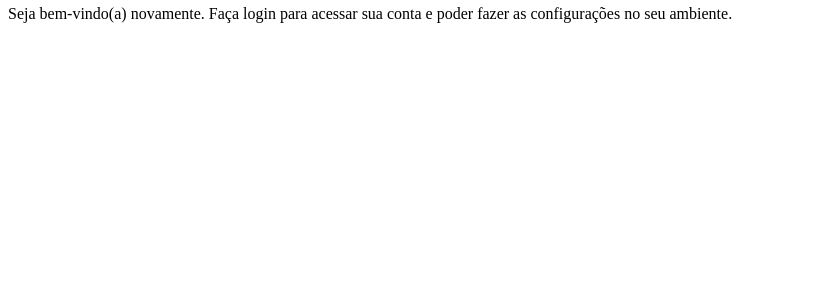
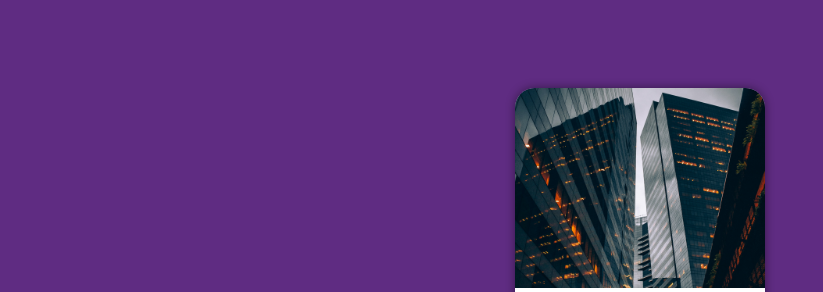
Before and after one commit to DH-Cardoso/projeto-login, a plain HTML site: page index.html in a window 1280 px wide. Shown: the part 62-354 px from the top of the page, without its empty margins (0-823 px from the left). Drawn offline with Linux system fonts and the light colour scheme.

Commit message:
atualizações

```diff
--- a/estilos/style.css
+++ b/estilos/style.css
@@ -5,3 +5,49 @@
     Verde: #49a09d
     Lilás: #5f2c82
 */
+
+* {
+    font-family: system-ui, -apple-system, BlinkMacSystemFont, 'Segoe UI', Roboto, Oxygen, Ubuntu, Cantarell, 'Open Sans', 'Helvetica Neue', sans-serif;
+    padding: 0;
+    margin: 0;
+    box-sizing: border-box;
+}
+
+body, html {
+    background-color: #5f2c82;
+    width: 100vw;
+    height: 100vh;
+}
+
+main {
+    position: relative;
+    height: 100vh;
+    width: 100vw;
+}
+
+#login {
+    position: absolute;
+    top: 50%;
+    left: 50%;
+    transform: translate(-50%, -50%);
+    overflow: hidden;
+
+    background-color: white;
+    width: 250px;
+    height: 500px;
+    border-radius: 20px;
+    box-shadow: 0px 0px 10px rgba(0, 0, 0, 0.450);
+}
+
+.imagem {
+    display: block;
+    background: #5f2c82 url(../imagens/pexels-dinnow-9444476.jpg) no-repeat;
+    background-size: cover;
+    background-position: top center;
+    height: 200px;
+}
+
+.formulario {
+    display: block;
+    padding: 10px;
+}
```
Also changed, not shown: index.html (line endings or trailing spaces).
